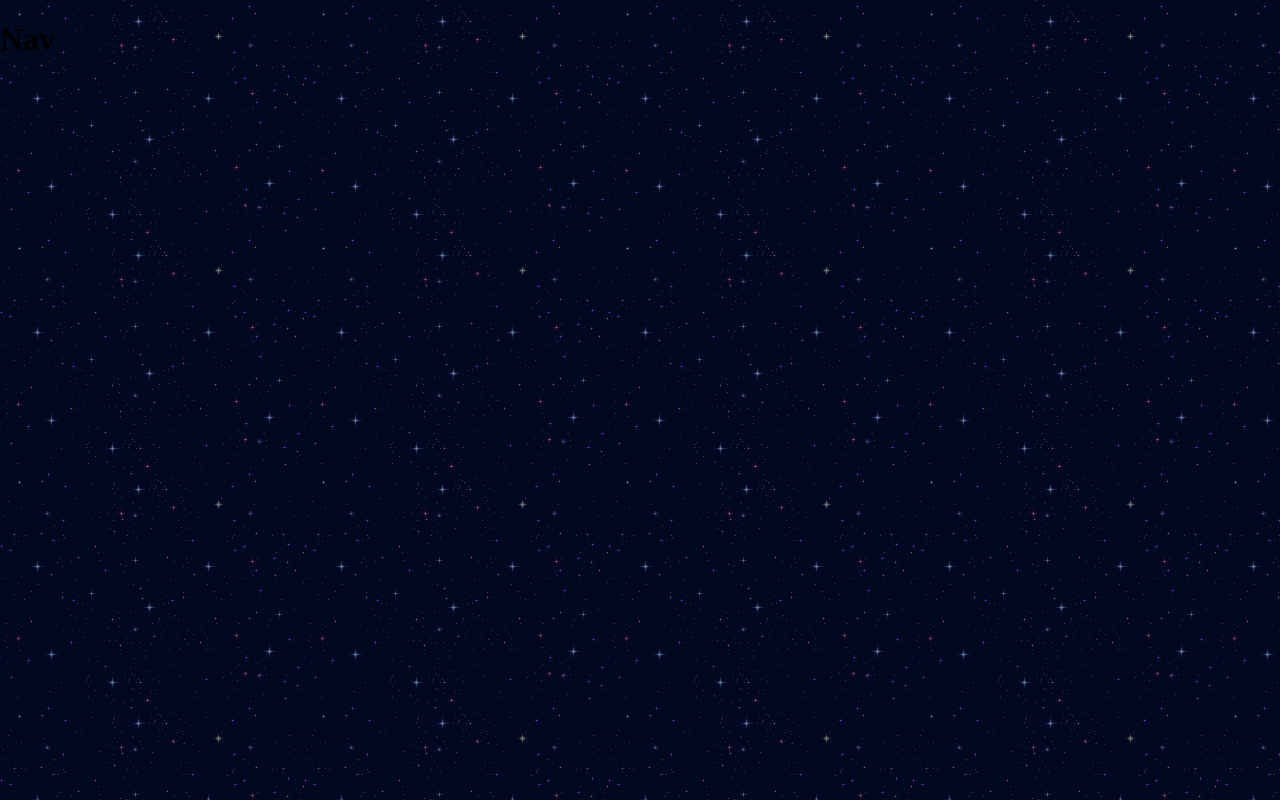
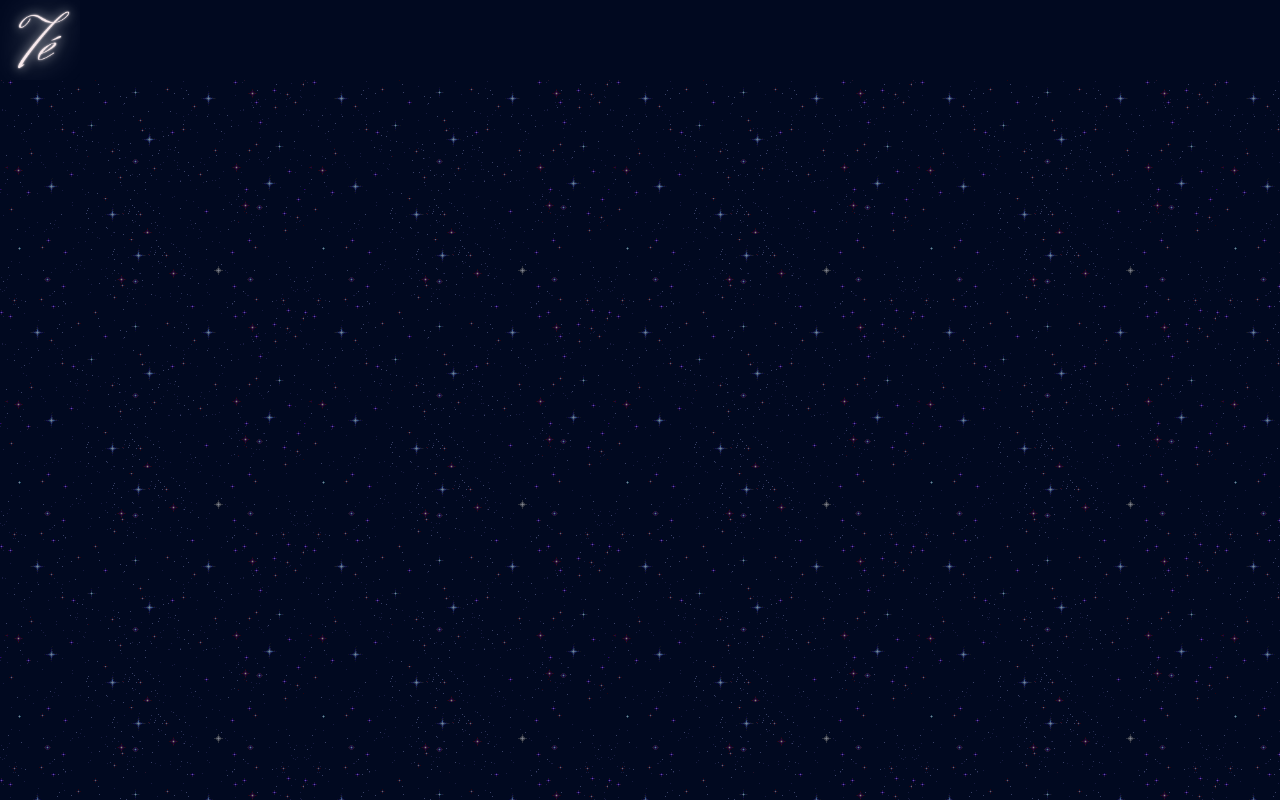
Before and after one commit to teyannaearle/portfolio, a React (Create React App) app: page / in a window 1280 px wide. Built offline with nearby package versions, Linux system fonts and the light colour scheme.

Commit message:
add logo to topNav

```diff
--- a/src/components/nav/TopNav.js
+++ b/src/components/nav/TopNav.js
@@ -1,9 +1,12 @@
 import React from 'react'
+import Logo from "../../assets/Logo.png"
+import { Link } from "react-router-dom"
+import "./TopNav.scss"
 
 function TopNav() {
     return (
-        <div>
-            <h1> Nav </h1>
+        <div className="topNav">
+            <Link to="/" className="topNav__logo"> <img src={Logo}/> </Link>
         </div>
     )
 }
--- /dev/null
+++ b/src/components/nav/TopNav.scss
@@ -0,0 +1,13 @@
+.topNav{
+    height: 80px;
+    width: 100%;
+    background-color: #010920;
+
+    &__logo {
+        height: 80px;
+
+        img {
+            height: 100%;
+        }
+    }
+}
```
Also changed, not shown: src/assets/Logo.png (added).
